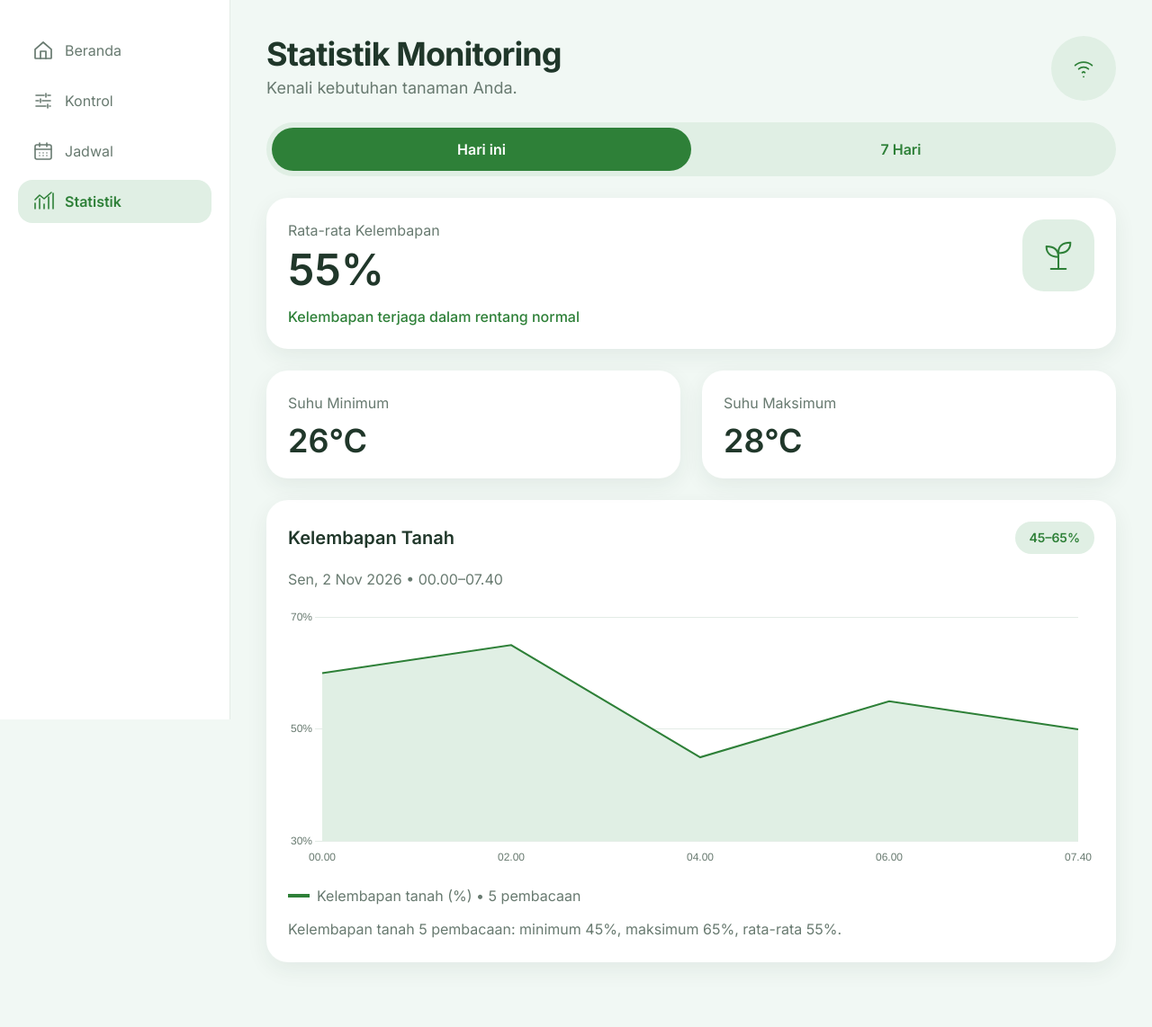
After one commit to bilbilaaaaa/siram-siram, a Laravel app: page /statistik in a window 1280 px wide. The commit adds this page. Shown: the whole page at 90% size. Run offline with Laravel 12, Linux system fonts and the light colour scheme; style sheets or scripts are compiled from the project's sources.

Commit message:
Halaman statistik

```diff
--- /dev/null
+++ b/app/Http/Controllers/StatistikController.php
@@ -0,0 +1,70 @@
+<?php
+
+namespace App\Http\Controllers;
+
+use Illuminate\Contracts\View\View;
+
+class StatistikController extends Controller
+{
+    public function index(): View
+    {
+        $statistik = [
+            'periods' => [
+                'hari_ini' => [
+                    'label' => 'Sen, 2 Nov 2026 • 00.00–07.40',
+                    'soil_moisture' => [
+                        'labels' => ['00.00', '02.00', '04.00', '06.00', '07.40'],
+                        'values' => [60, 65, 45, 55, 50],
+                    ],
+                    'air_humidity' => [
+                        'labels' => ['00.00', '02.00', '04.00', '06.00', '07.40'],
+                        'values' => [72, 74, 69, 71, 70],
+                    ],
+                    'temperature' => [
+                        'labels' => ['00.00', '02.00', '04.00', '06.00', '07.40'],
+                        'values' => [26, 26, 27, 28, 28],
+                    ],
+                    'watering_history' => [
+                        ['time' => '06.00', 'duration' => 2],
+                    ],
+                    'average_soil_moisture' => 55,
+                    'minimum_temperature' => 26,
+                    'maximum_temperature' => 28,
+                    'soil_moisture_range' => '45–65%',
+                    'reading_count' => 5,
+                ],
+                'tujuh_hari' => [
+                    'label' => '27 Okt–2 Nov 2026',
+                    'soil_moisture' => [
+                        'labels' => ['Sel', 'Rab', 'Kam', 'Jum', 'Sab', 'Min', 'Sen'],
+                        'values' => [52, 58, 49, 62, 55, 48, 55],
+                    ],
+                    'air_humidity' => [
+                        'labels' => ['Sel', 'Rab', 'Kam', 'Jum', 'Sab', 'Min', 'Sen'],
+                        'values' => [70, 72, 68, 75, 73, 69, 70],
+                    ],
+                    'temperature' => [
+                        'labels' => ['Sel', 'Rab', 'Kam', 'Jum', 'Sab', 'Min', 'Sen'],
+                        'values' => [26, 27, 27, 28, 27, 26, 28],
+                    ],
+                    'watering_history' => [
+                        ['time' => '27 Okt 08.00', 'duration' => 2],
+                        ['time' => '28 Okt 08.00', 'duration' => 2],
+                        ['time' => '29 Okt 08.00', 'duration' => 2],
+                        ['time' => '30 Okt 08.00', 'duration' => 2],
+                        ['time' => '31 Okt 08.00', 'duration' => 2],
+                        ['time' => '1 Nov 08.00', 'duration' => 2],
+                        ['time' => '2 Nov 08.00', 'duration' => 2],
+                    ],
+                    'average_soil_moisture' => 54,
+                    'minimum_temperature' => 26,
+                    'maximum_temperature' => 28,
+                    'soil_moisture_range' => '48–62%',
+                    'reading_count' => 7,
+                ],
+            ],
+        ];
+
+        return view('pages.statistik', compact('statistik'));
+    }
+}
--- a/package.json
+++ b/package.json
@@ -15,5 +15,8 @@
     },
     "optionalDependencies": {
         "@laravel/multiplex": "^0.4.1"
+    },
+    "dependencies": {
+        "chart.js": "^4.6.1"
     }
 }
--- a/resources/js/app.js
+++ b/resources/js/app.js
@@ -1 +1,123 @@
-//
+import {
+    CategoryScale,
+    Chart,
+    Filler,
+    LineController,
+    LineElement,
+    LinearScale,
+    PointElement,
+    Tooltip,
+} from 'chart.js';
+
+Chart.register(
+    CategoryScale,
+    LineController,
+    LineElement,
+    PointElement,
+    LinearScale,
+    Filler,
+    Tooltip,
+);
+
+const canvas = document.querySelector('[data-soil-moisture-chart]');
+
+if (canvas) {
+    const datasets = JSON.parse(canvas.dataset.periods);
+    const rootStyles = getComputedStyle(document.documentElement);
+    const primary = rootStyles.getPropertyValue('--color-primary').trim();
+    const primarySoft = rootStyles.getPropertyValue('--color-primary-soft').trim();
+    const muted = rootStyles.getPropertyValue('--color-muted').trim();
+    const border = rootStyles.getPropertyValue('--color-border').trim();
+    const summary = document.querySelector('[data-chart-summary]');
+    const dateRange = document.querySelector('[data-date-range]');
+    const rangeBadge = document.querySelector('[data-moisture-range]');
+    const readingCount = document.querySelector('[data-reading-count]');
+    const average = document.querySelector('[data-average-moisture]');
+    const minimumTemperature = document.querySelector('[data-minimum-temperature]');
+    const maximumTemperature = document.querySelector('[data-maximum-temperature]');
+    const periodButtons = document.querySelectorAll('[data-statistics-period]');
+    const chart = new Chart(canvas, {
+        type: 'line',
+        data: {
+            labels: [],
+            datasets: [{
+                data: [],
+                borderColor: primary,
+                backgroundColor: primarySoft,
+                fill: true,
+                borderWidth: 2,
+                pointRadius: 0,
+                pointHoverRadius: 4,
+                pointBackgroundColor: primary,
+                tension: 0,
+            }],
+        },
+        options: {
+            responsive: true,
+            maintainAspectRatio: false,
+            plugins: {
+                legend: { display: false },
+                tooltip: {
+                    displayColors: false,
+                    callbacks: {
+                        label: (context) => ` ${context.parsed.y}%`,
+                    },
+                },
+            },
+            scales: {
+                x: {
+                    grid: { display: false },
+                    border: { display: false },
+                    ticks: { color: muted, maxRotation: 0, autoSkip: true },
+                },
+                y: {
+                    min: 30,
+                    max: 70,
+                    ticks: {
+                        stepSize: 20,
+                        color: muted,
+                        callback: (value) => `${value}%`,
+                    },
+                    grid: { color: border },
+                    border: { display: false },
+                },
+            },
+        },
+    });
+
+    const updatePeriod = (period) => {
+        const dataset = datasets[period];
+
+        if (!dataset) {
+            return;
+        }
+
+        chart.data.labels = dataset.soil_moisture.labels;
+        chart.data.datasets[0].data = dataset.soil_moisture.values;
+        chart.update();
+
+        dateRange.textContent = dataset.label;
+        rangeBadge.textContent = dataset.soil_moisture_range;
+        readingCount.textContent = dataset.reading_count;
+        average.textContent = `${dataset.average_soil_moisture}%`;
+        minimumTemperature.textContent = `${dataset.minimum_temperature}°C`;
+        maximumTemperature.textContent = `${dataset.maximum_temperature}°C`;
+
+        const values = dataset.soil_moisture.values;
+        summary.textContent = `Kelembapan tanah ${values.length} pembacaan: minimum ${Math.min(...values)}%, maksimum ${Math.max(...values)}%, rata-rata ${dataset.average_soil_moisture}%.`;
+
+        periodButtons.forEach((button) => {
+            const isActive = button.dataset.statisticsPeriod === period;
+            button.setAttribute('aria-pressed', String(isActive));
+            button.classList.toggle('bg-primary', isActive);
+            button.classList.toggle('text-surface', isActive);
+            button.classList.toggle('text-primary', !isActive);
+        });
+    };
+
+    periodButtons.forEach((button) => {
+        button.addEventListener('click', () => updatePeriod(button.dataset.statisticsPeriod));
+    });
+
+    updatePeriod('hari_ini');
+}
--- /dev/null
+++ b/resources/views/pages/statistik.blade.php
@@ -0,0 +1,82 @@
+@extends('layouts.app')
+
+@section('title', 'Statistik Monitoring · SiramSiram')
+
+@section('content')
+    <header class="mb-6 flex items-center justify-between gap-4">
+        <div>
+            <h1 class="text-3xl font-bold tracking-tight sm:text-4xl">Statistik Monitoring</h1>
+            <p class="mt-1 text-base text-muted sm:text-lg">Kenali kebutuhan tanaman Anda.</p>
+        </div>
+        <span class="flex h-[4.5rem] w-[4.5rem] shrink-0 items-center justify-center rounded-full bg-primary-soft text-primary">
+            <svg aria-hidden="true" class="h-8 w-8" viewBox="0 0 24 24" fill="none" stroke="currentColor" stroke-width="1.4" stroke-linecap="round" stroke-linejoin="round">
+                <path d="M5 9.5a10.5 10.5 0 0 1 14 0M8 12.5a6 6 0 0 1 8 0M11 15.5a1.5 1.5 0 0 1 2 0"/>
+                <path d="M12 19h.01"/>
+            </svg>
+        </span>
+    </header>
+
+    <div role="group" aria-label="Filter periode statistik" class="mb-6 flex rounded-full bg-primary-soft p-1.5">
+        <button type="button" data-statistics-period="hari_ini" aria-pressed="true" class="flex-1 rounded-full bg-primary px-4 py-3 text-base font-semibold text-surface transition focus-visible:outline-2 focus-visible:outline-offset-2 focus-visible:outline-primary">
+            Hari ini
+        </button>
+        <button type="button" data-statistics-period="tujuh_hari" aria-pressed="false" class="flex-1 rounded-full px-4 py-3 text-base font-semibold text-primary transition hover:bg-surface/60 focus-visible:outline-2 focus-visible:outline-offset-2 focus-visible:outline-primary">
+            7 Hari
+        </button>
+    </div>
+
+    <section aria-label="Ringkasan kelembapan" class="rounded-card bg-surface p-6 shadow-card">
+        <div class="flex items-center justify-between gap-4">
+            <div>
+                <p class="text-base text-muted">Rata-rata Kelembapan</p>
+                <p data-average-moisture class="mt-2 text-5xl font-semibold leading-none">—</p>
+            </div>
+            <span class="flex h-20 w-20 shrink-0 items-center justify-center rounded-3xl bg-primary-soft text-primary">
+                <svg aria-hidden="true" class="h-10 w-10" viewBox="0 0 24 24" fill="none" stroke="currentColor" stroke-width="1.2" stroke-linecap="round" stroke-linejoin="round">
+                    <path d="M12 21v-9"/>
+                    <path d="M12 13c-5.5 0-8-2.7-8-7 5.2 0 8 2.4 8 7Z"/>
+                    <path d="M12 10c0-4.1 2.5-6.5 8-6.5 0 4.7-2.7 7-8 7"/>
+                    <path d="M7 21h10"/>
+                </svg>
+            </span>
+        </div>
+        <p class="mt-4 text-base font-medium text-primary">Kelembapan terjaga dalam rentang normal</p>
+    </section>
+
+    <section aria-label="Suhu" class="mt-6 grid grid-cols-2 gap-4 sm:gap-6">
+        <article class="rounded-card bg-surface p-5 shadow-card sm:p-6">
+            <h2 class="text-base text-muted">Suhu Minimum</h2>
+            <p data-minimum-temperature class="mt-3 text-4xl font-semibold leading-none">—</p>
+        </article>
+        <article class="rounded-card bg-surface p-5 shadow-card sm:p-6">
+            <h2 class="text-base text-muted">Suhu Maksimum</h2>
+            <p data-maximum-temperature class="mt-3 text-4xl font-semibold leading-none">—</p>
+        </article>
+    </section>
+
+    <section aria-labelledby="soil-moisture-title" class="mt-6 min-w-0 overflow-hidden rounded-card bg-surface p-6 shadow-card">
+        <div class="flex items-center justify-between gap-3">
+            <h2 id="soil-moisture-title" class="text-xl font-semibold">Kelembapan Tanah</h2>
+            <span data-moisture-range class="shrink-0 rounded-full bg-primary-soft px-4 py-2 text-sm font-semibold text-primary">—</span>
+        </div>
+        <p data-date-range class="mt-4 text-sm text-muted sm:text-base"></p>
+
+        <figure class="mt-5 min-w-0">
+            <div class="relative h-56 w-full max-w-full sm:h-72">
+                <canvas
+                    data-soil-moisture-chart
+                    data-periods='@json($statistik["periods"])'
+                    role="img"
+                    aria-label="Grafik garis riwayat kelembapan tanah. Gunakan ringkasan teks di bawah untuk nilai minimum, maksimum, dan rata-rata."
+                ></canvas>
+            </div>
+            <figcaption class="mt-5 space-y-3">
+                <div class="flex items-center gap-2 text-sm text-muted sm:text-base">
+                    <span aria-hidden="true" class="h-1 w-6 bg-primary"></span>
+                    <span>Kelembapan tanah (%) • <span data-reading-count></span> pembacaan</span>
+                </div>
+                <p data-chart-summary class="text-sm leading-relaxed text-muted sm:text-base"></p>
+            </figcaption>
+        </figure>
+    </section>
+@endsection
--- a/resources/views/partials/bottom-nav.blade.php
+++ b/resources/views/partials/bottom-nav.blade.php
@@ -27,14 +27,14 @@
             </span>
             <span @class(['text-sm' => true, 'font-semibold' => request()->routeIs('jadwal')])>Jadwal</span>
         </a>
-        <a href="#statistik" class="flex flex-col items-center gap-1 pb-2 text-muted">
-            <span class="flex h-10 w-[5.5rem] items-center justify-center">
+        <a href="{{ route('statistik') }}" @if (request()->routeIs('statistik')) aria-current="page" @endif class="flex flex-col items-center gap-1 pb-2 {{ request()->routeIs('statistik') ? 'text-primary' : 'text-muted' }}">
+            <span @class(['flex h-10 w-[5.5rem] items-center justify-center rounded-full' => true, 'bg-primary-soft' => request()->routeIs('statistik')])>
                 <svg aria-hidden="true" class="h-7 w-7" viewBox="0 0 24 24" fill="none" stroke="currentColor" stroke-width="1.5" stroke-linecap="round" stroke-linejoin="round">
                     <path d="M3 20V14M8 20V9M13 20v-5M18 20V7M23 20V3"/>
                     <path d="m3 10 5-5 5 4 8-7"/>
                 </svg>
             </span>
-            <span class="text-sm">Statistik</span>
+            <span @class(['text-sm' => true, 'font-semibold' => request()->routeIs('statistik')])>Statistik</span>
         </a>
     </div>
 </nav>
--- a/resources/views/partials/sidebar.blade.php
+++ b/resources/views/partials/sidebar.blade.php
@@ -21,7 +21,7 @@
             </svg>
             <span>Jadwal</span>
         </a>
-        <a href="#statistik" class="flex items-center gap-3 rounded-2xl px-4 py-3 text-muted transition hover:bg-background hover:text-primary-dark">
+        <a href="{{ route('statistik') }}" @if (request()->routeIs('statistik')) aria-current="page" @endif @class(['flex items-center gap-3 rounded-2xl px-4 py-3', 'bg-primary-soft font-semibold text-primary' => request()->routeIs('statistik'), 'text-muted transition hover:bg-background hover:text-primary-dark' => ! request()->routeIs('statistik')])>
             <svg aria-hidden="true" class="h-6 w-6" viewBox="0 0 24 24" fill="none" stroke="currentColor" stroke-width="1.6" stroke-linecap="round" stroke-linejoin="round">
                 <path d="M3 20V14M8 20V9M13 20v-5M18 20V7M23 20V3"/>
                 <path d="m3 10 5-5 5 4 8-7"/>
--- a/routes/web.php
+++ b/routes/web.php
@@ -2,6 +2,7 @@
 
 use App\Http\Controllers\DashboardController;
 use App\Http\Controllers\JadwalController;
+use App\Http\Controllers\StatistikController;
 use Illuminate\Support\Facades\Route;
 
 Route::get('/', [DashboardController::class, 'index'])->name('dashboard');
@@ -10,3 +11,5 @@ Route::view('/kontrol', 'pages.kontrol', ['modeAktif' => 'manual'])
     ->name('kontrol');
 
 Route::get('/jadwal', [JadwalController::class, 'index'])->name('jadwal');
+
+Route::get('/statistik', [StatistikController::class, 'index'])->name('statistik');
```
Also changed, not shown: package-lock.json.
